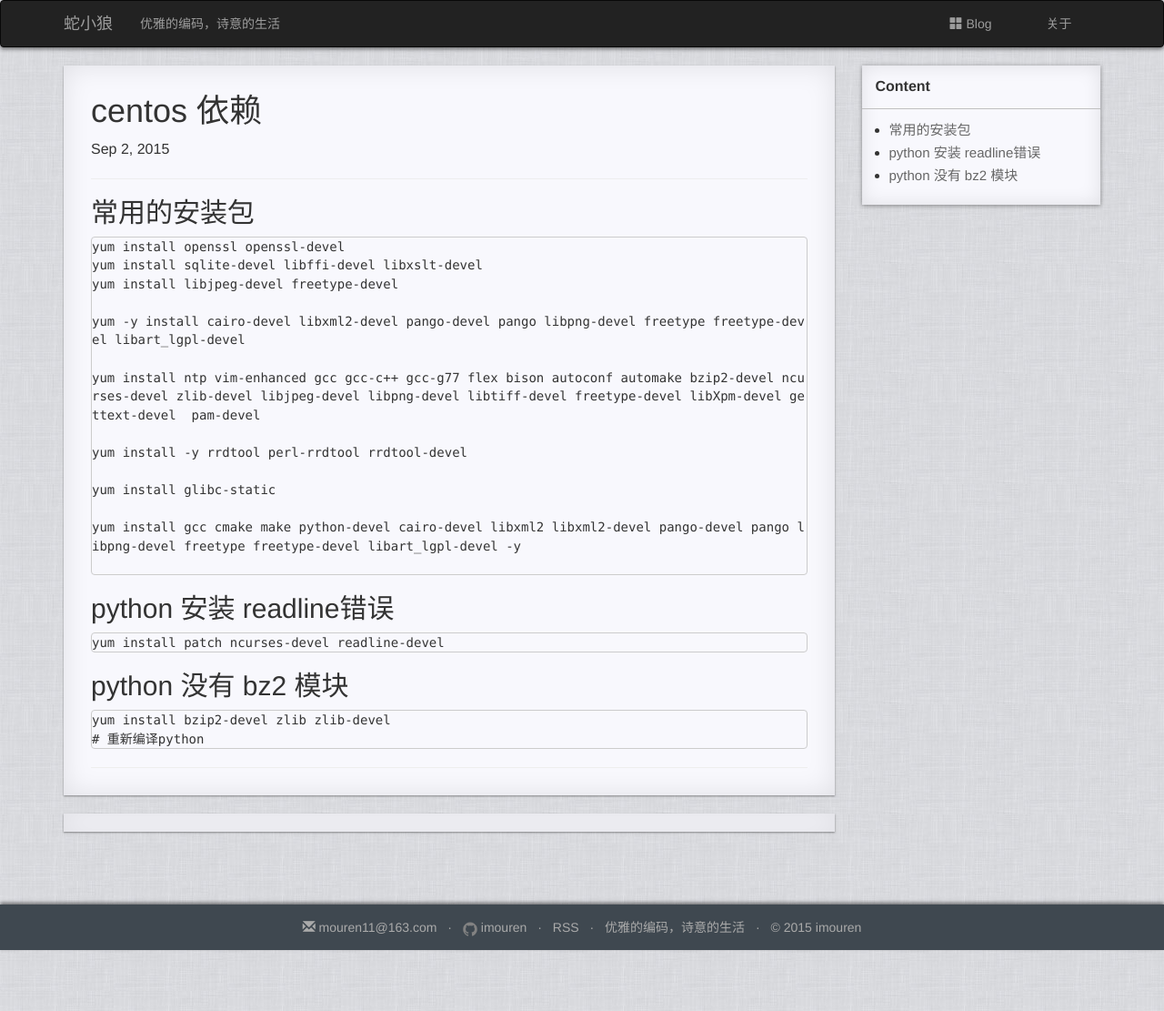
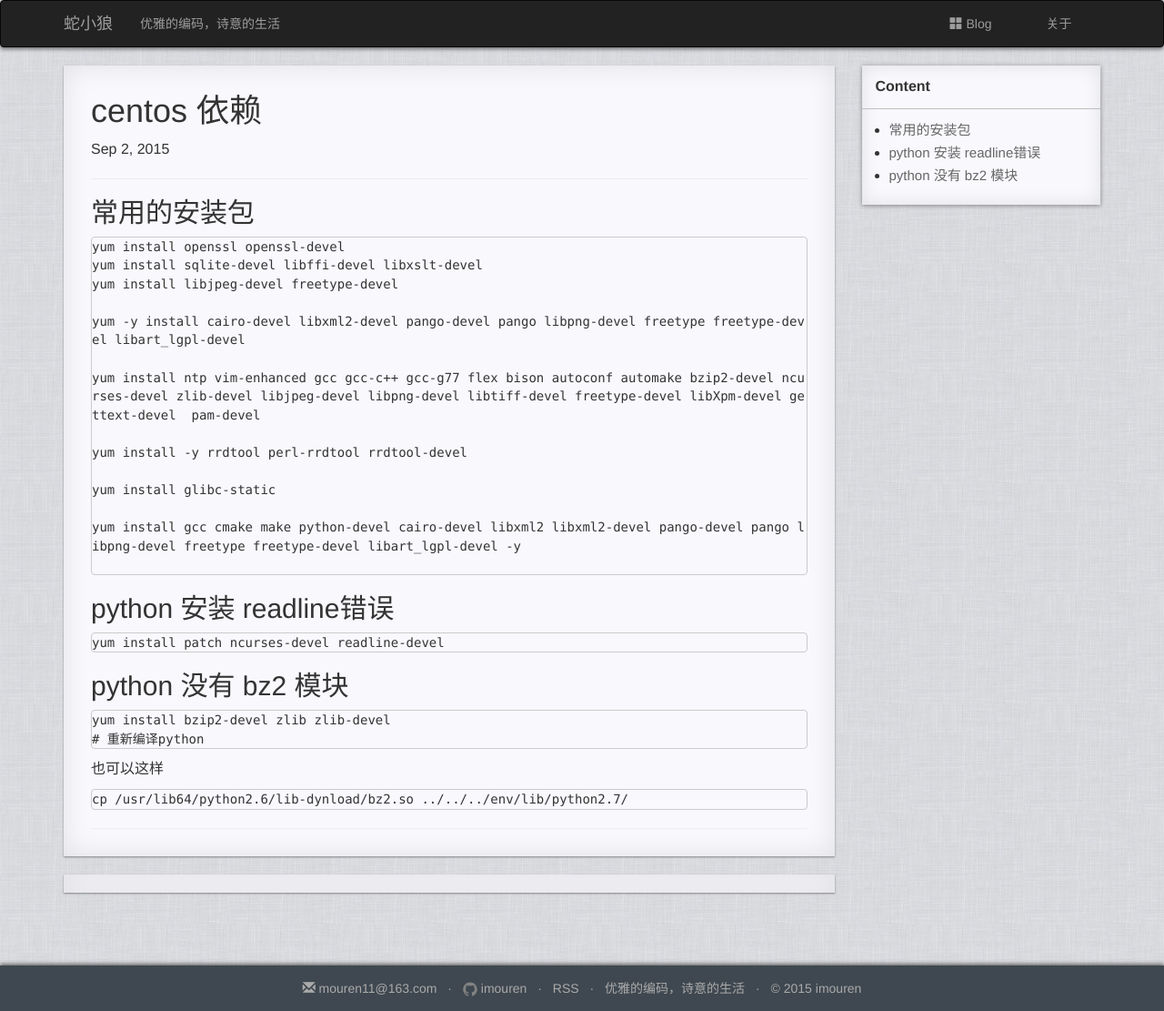
Before and after one commit to imouren/imouren.github.io, a Jekyll site: the page built from _posts/2015-09-03-env_problem.md, in a window 1280 px wide. Shown: the whole page at 91% size. Built offline with Jekyll 4.4.1, drawn with Linux system fonts in a browser that asks for light colours; nearby versions of some CDN libraries; comment, search, counter and statistics services are not loaded; a style sheet for code colours, icons or effects is not loaded; before the commit the page ends 1044 px from its top, so only the background shows below that.

````diff
--- a/_posts/2015-09-03-env_problem.md
+++ b/_posts/2015-09-03-env_problem.md
@@ -41,3 +41,9 @@ yum install patch ncurses-devel readline-devel
 yum install bzip2-devel zlib zlib-devel
 # 重新编译python
 ```
+
+也可以这样
+
+```python
+cp /usr/lib64/python2.6/lib-dynload/bz2.so ../../../env/lib/python2.7/
+```
````
Also changed, not shown: other parts of _posts/2015-09-03-env_problem.md (+2 -2 lines).
